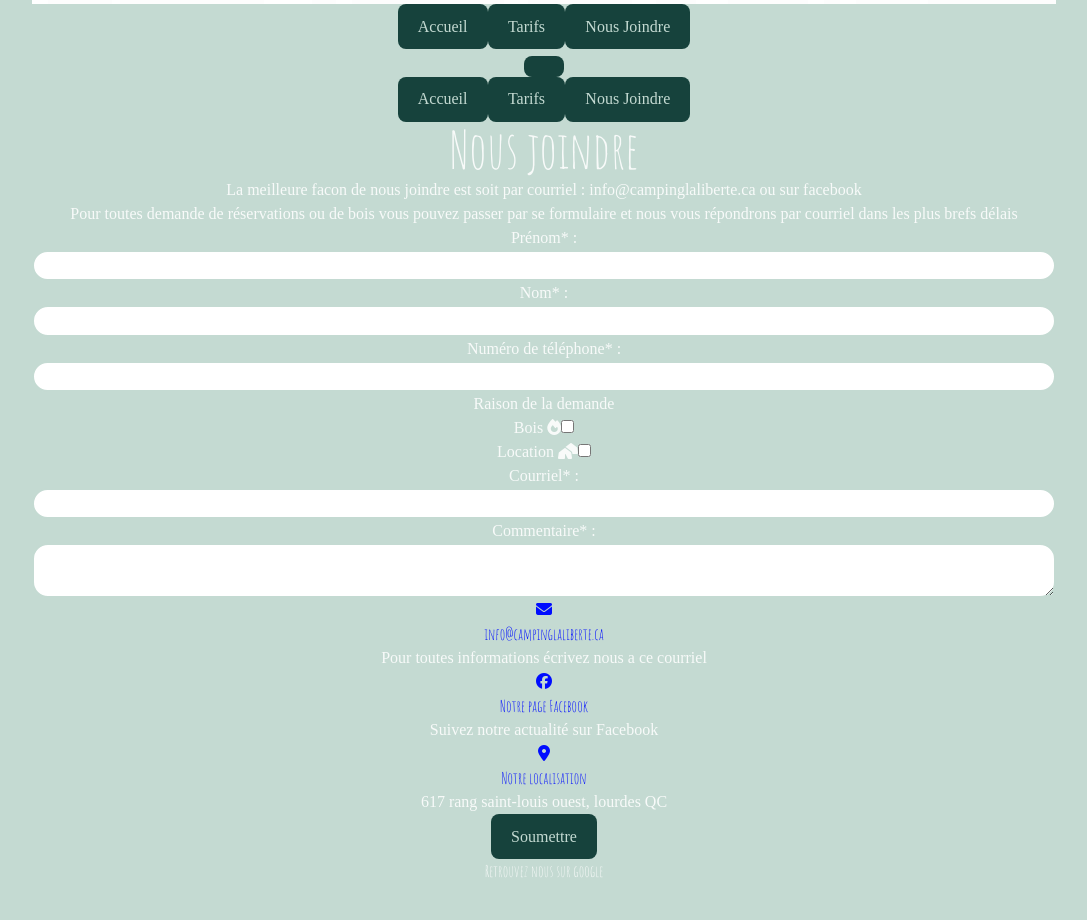
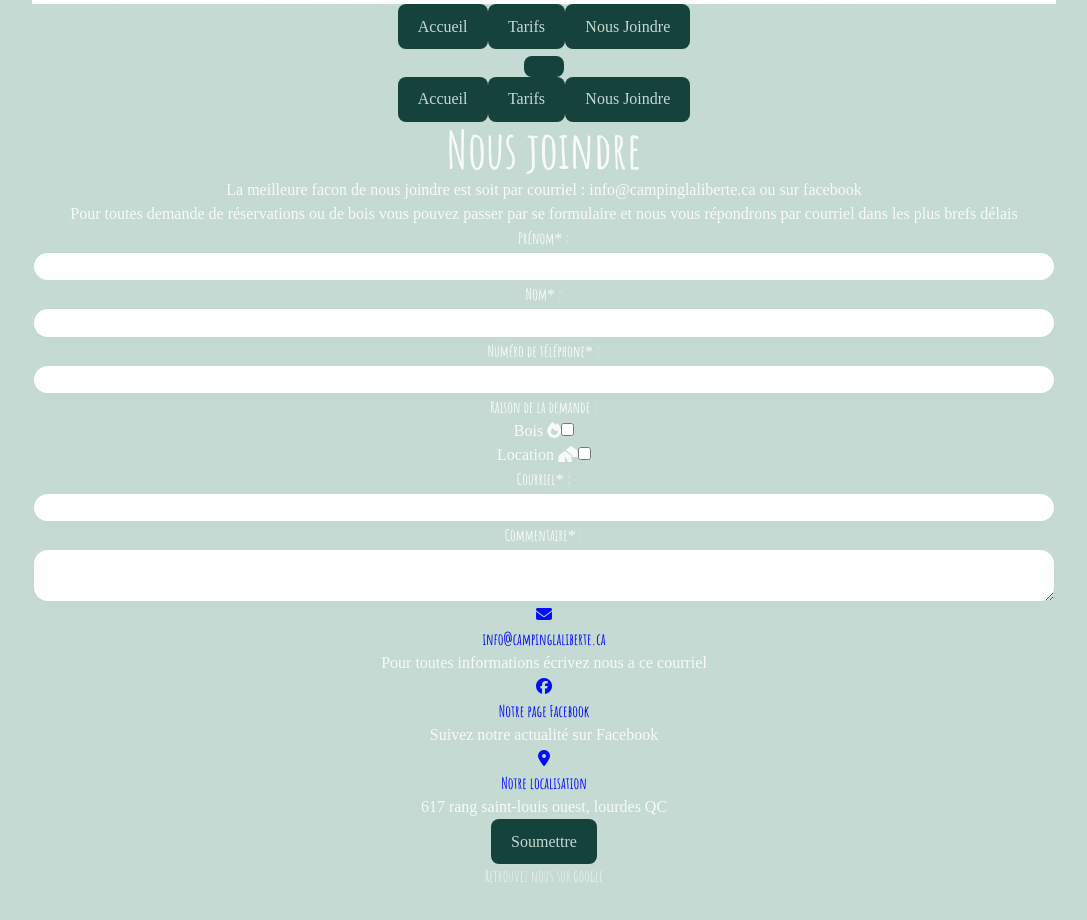
Before and after one commit to DragoQC/Campinglaliberte.ca, a React (Vite) app: page /Contact in a window 1280 px wide. Shown: the part 1020-1940 px from the top of the page, without its empty margins (96-1183 px from the left). Built offline with nearby package versions, Linux system fonts and the light colour scheme; grey boxes are pictures that could not be loaded; a web font is replaced by a local one.

Commit message:
fixed the form fixed the writing of the h1

```diff
--- a/index.html
+++ b/index.html
@@ -8,8 +8,8 @@
   <title>Camping Laliberté</title>
   <link rel="preconnect" href="https://fonts.googleapis.com">
   <link rel="preconnect" href="https://fonts.gstatic.com" crossorigin>
-  <link href="https://fonts.googleapis.com/css2?family=Amatic+SC&display=swap" rel="stylesheet">
   <link href="https://fonts.googleapis.com/css2?family=Playpen+Sans:wght@100..800&display=swap" rel="stylesheet">
+<link href="https://fonts.googleapis.com/css2?family=Amatic+SC:wght@400;700&display=swap" rel="stylesheet">
 
   <!--Font awesome-->
   <link rel="stylesheet" href="https://cdnjs.cloudflare.com/ajax/libs/font-awesome/6.6.0/css/all.min.css"
--- a/src/index.css
+++ b/src/index.css
@@ -41,12 +41,17 @@ h1 {
   font-size: 3.2em;
   line-height: 1.1;
   font-family: "Amatic SC", sans-serif;
-  font-weight: 400;
+  font-weight: 700;
   font-style: normal;
 }
 h2, h3, h4{
   font-family: "Amatic SC", sans-serif;
   font-weight: 400;
+  font-style: normal;
+}
+.amatic{
+  font-family: "Amatic SC", sans-serif;
+  font-weight: 700;
   font-style: normal;
 }
 
--- a/src/pages/Contact.tsx
+++ b/src/pages/Contact.tsx
@@ -115,35 +115,35 @@ function Contact() {
 
   return (
     <div className="text-black">
-      <div className="w-[80%] mx-auto xl:w-[70%] lg:w-[60%] pb-3">
+      <div className="w-[80%] mx-auto lg:w-[70%] xl:w-[60%] pb-3">
         <h1>Nous joindre</h1>
         <p>La meilleure facon de nous joindre est soit par courriel : info@campinglaliberte.ca ou sur facebook</p>
         <p>Pour toutes demande de réservations ou de bois vous pouvez passer par se formulaire et nous vous répondrons par courriel dans les plus brefs délais</p>
       </div>
 
-      <section className="w-[90%] mx-auto bg-[#E9EFEC] bg-opacity-60 p-4 gap-3 rounded-xl xl:w-[80%] lg:w-[70%] ">
+      <section className="w-[90%] mx-auto bg-[#E9EFEC] bg-opacity-60 p-4 gap-3 rounded-xl  lg:w-[70%] xl:w-[60%]">
         <form action="" className=" grid grid-cols-12 row-span-3 gap-3 justify-start w-full relative" onSubmit={handle_submit}>
           <div className="input_container flex flex-col col-span-5 h-fit row-start-1 text-start max-sm:row-start-2 max-sm:col-span-12">
-            <label htmlFor="fn">Prénom<span className="text-red-600">*</span> : </label>
+            <label htmlFor="fn" className="amatic text-2xl">Prénom<span className="text-red-600">*</span> : </label>
             <input type="text" className="fn" id="fn" value={form_data.fn} onChange={handle_change} />
             {render_error(form_errors.fn)}
           </div>
 
           <div className="input_container row-start-2 col-span-5 text-start max-sm:row-start-3 max-sm:col-span-12">
-            <label htmlFor="ln">Nom<span className="text-red-600">*</span> : </label>
+            <label htmlFor="ln" className="amatic text-2xl">Nom<span className="text-red-600">*</span> : </label>
             <input type="text" className="ln" id="ln" value={form_data.ln} onChange={handle_change} />
             {render_error(form_errors.ln)}
           </div>
 
           <div className="input_container row-start-3 col-span-5 text-start col-start-1 max-sm:col-span-12 max-sm:row-start-4 max-sm:col-start-1">
-            <label htmlFor="phone">Numéro de <span className="whitespace-nowrap">téléphone<span className="text-red-600">*</span> : </span></label>
+            <label htmlFor="phone" className="amatic text-2xl">Numéro de <span className="whitespace-nowrap amatic">téléphone<span className="text-red-600">*</span> : </span></label>
             <input type="text" className="phone" id="phone" value={form_data.phone} onChange={handle_change} />
             {render_error(form_errors.phone)}
           </div>
 
-          <div className="input_container row-start-2 col-start-6 col-span-2 row-span-2 max-md:row-start-4 max-md:col-start-8 max-md:col-span-4 max-sm:col-start-1 max-sm:col-span-12 max-sm:row-start-7">
-            <div>Raison de la demande</div>
-            <div className="flex flex-col gap-2">
+          <div className="input_container row-start-5 col-start-1 col-span-5 max-sm:col-start-1 max-sm:col-span-12 max-sm:row-start-7">
+            <div className="text-start amatic text-2xl">Raison de la demande :</div>
+            <div className="flex flex-row gap-2">
               <div>
                 <label htmlFor="wood" className="text-end">Bois <i className="fa-solid fa-fire my-auto mr-2"></i></label>
                 <input type="checkbox" className="wood" id="wood" />
@@ -156,43 +156,43 @@ function Contact() {
           </div>
 
 
-          <div className="input_container row-start-4 col-span-6 text-start max-sm:col-start-1 max-sm:col-span-12 max-sm:row-start-6">
-            <label htmlFor="email">Courriel<span className="text-red-600">*</span> : </label>
+          <div className="input_container row-start-4 col-span-5 text-start max-sm:col-start-1 max-sm:col-span-12 max-sm:row-start-6">
+            <label htmlFor="email" className="amatic text-2xl">Courriel<span className="text-red-600">*</span> : </label>
             <input type="text" className="email" id="email" value={form_data.email} onChange={handle_change} />
             {render_error(form_errors.email)}
           </div>
 
-          <div className="input_container row-start-5 col-span-6 text-start max-md:col-span-7 col-start-1 max-sm:col-span-12 max-sm:col-start-1 max-sm:row-start-9">
-            <label htmlFor="comment">Commentaire<span className="text-red-600">*</span> : </label>
+          <div className="input_container row-start-6 col-span-6 text-start max-md:col-span-7 col-start-1 max-sm:col-span-12 max-sm:col-start-1 max-sm:row-start-9">
+            <label htmlFor="comment" className="amatic text-2xl">Commentaire<span className="text-red-600">*</span> : </label>
             <textarea name="comment" className="min-h-32" id="comment" value={form_data.comment} onChange={handle_change}></textarea>
             {render_error(form_errors.comment)}
           </div>
 
-          <div className="col-span-5 col-start-8 row-start-1 row-span-3 max-md:col-start-7 max-md:col-span-6 bg-[#C4DAD2] p-4 rounded-xl max-sm:row-start-1 max-sm:col-span-12 max-sm:col-start-1 max-sm:row-span-1">
+          <div className="col-span-6 col-start-7 row-start-1 row-span-4 justify-evenly flex flex-col max-md:col-start-7 max-md:col-span-6 bg-[#C4DAD2] p-4 rounded-xl max-sm:row-start-1 max-sm:col-span-12 max-sm:col-start-1 max-sm:row-span-1">
             <div className="">
               <a href="mailto:info@campinglaliberte.ca" className="flex flex-row gap-5 align-middle text-center text-xl">
                 <i className="fa-solid fa-envelope my-auto"></i>
-                <h2>info@campinglaliberte.ca</h2>
+                <h2 className="text-2xl amatic">info@campinglaliberte.ca</h2>
               </a>
               <p className="lg:my-2">Pour toutes informations écrivez nous a ce courriel</p>
             </div>
             <div className="">
               <a href="https://www.facebook.com/CampingLaliberte?locale=fr_CA" className="flex flex-row gap-5 align-middle text-center text-xl">
                 <i className="fa-brands fa-facebook my-auto"></i>
-                <h2 className="lg:my-2">Notre page Facebook</h2>
+                <h2 className="lg:my-2 text-2xl amatic">Notre page Facebook</h2>
               </a>
               <p>Suivez notre actualité sur Facebook</p>
             </div>
             <div className="">
               <a href="https://maps.app.goo.gl/A7PNrHLB4qFP3sq38" className="flex flex-row gap-5 align-middle text-center text-xl">
                 <i className="fa-solid fa-location-dot my-auto"></i>
-                <h2>Notre localisation</h2>
+                <h2 className="text-2xl amatic">Notre localisation</h2>
               </a>
               <p className="lg:my-2">617 rang saint-louis ouest, lourdes QC</p>
             </div>
 
           </div>
-          <button className="col-start-11 row-start-4 col-span-2 h-fit max-md:row-start-6 max-md:col-start-5 max-md:col-span-4 md:absolute md:bottom-0 md:right-0 max-sm:col-span-12 max-sm:row-start-10" id="submit" disabled={JSON.parse(is_submited || "false") === true}>{JSON.parse(is_submited || "false") === true ? (<div className="whitespace-nowrap animate-pulse">Envoyé!</div>) : button_text}</button>
+          <button className="col-start-7 self-end row-start-6 col-span-2 h-fit max-md:row-start-6 max-md:col-start-8 max-md:col-span-5  max-sm:col-span-12 max-sm:row-start-10" id="submit" disabled={JSON.parse(is_submited || "false") === true}>{JSON.parse(is_submited || "false") === true ? (<div className="whitespace-nowrap animate-pulse">Envoyé!</div>) : button_text}</button>
         </form>
 
 
```
